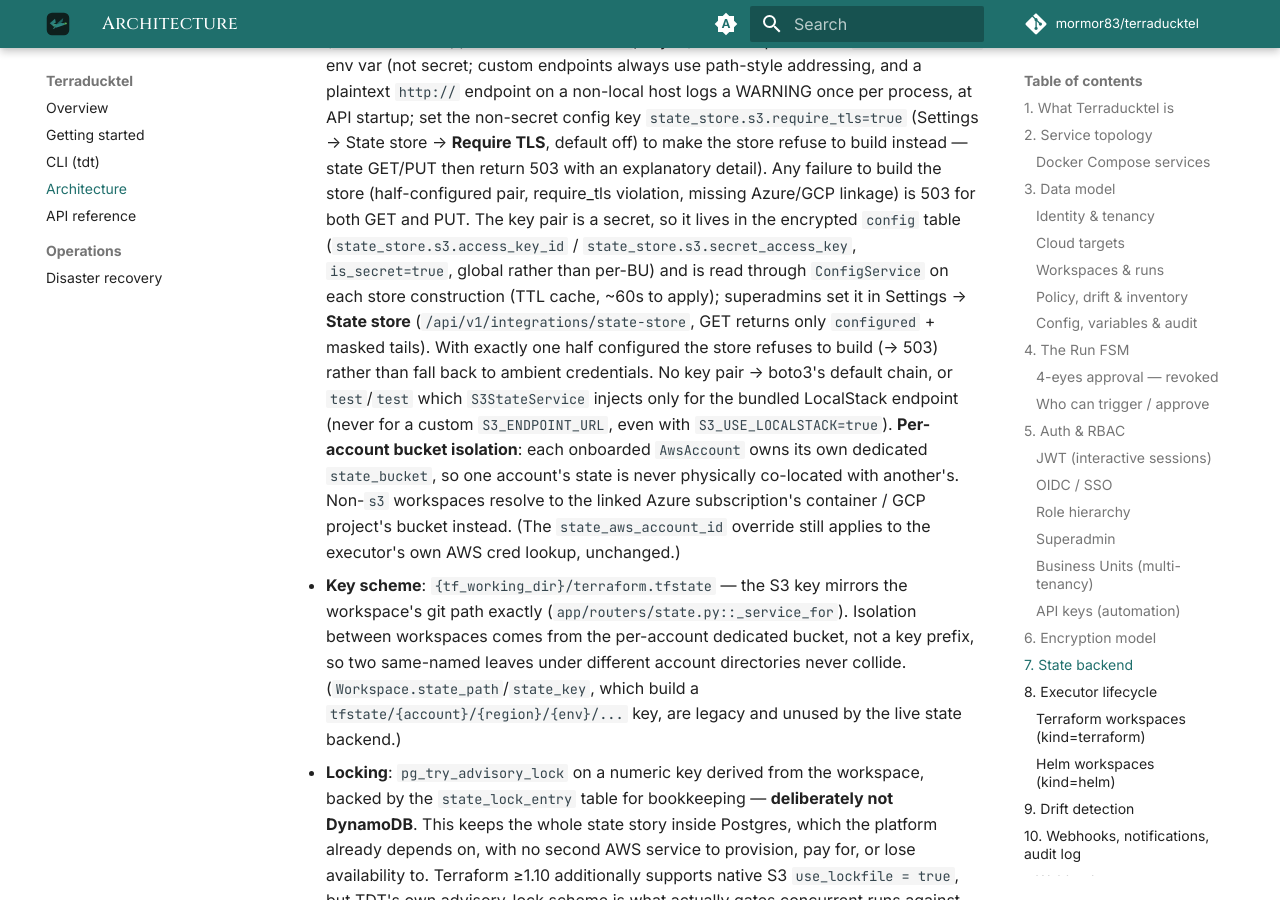
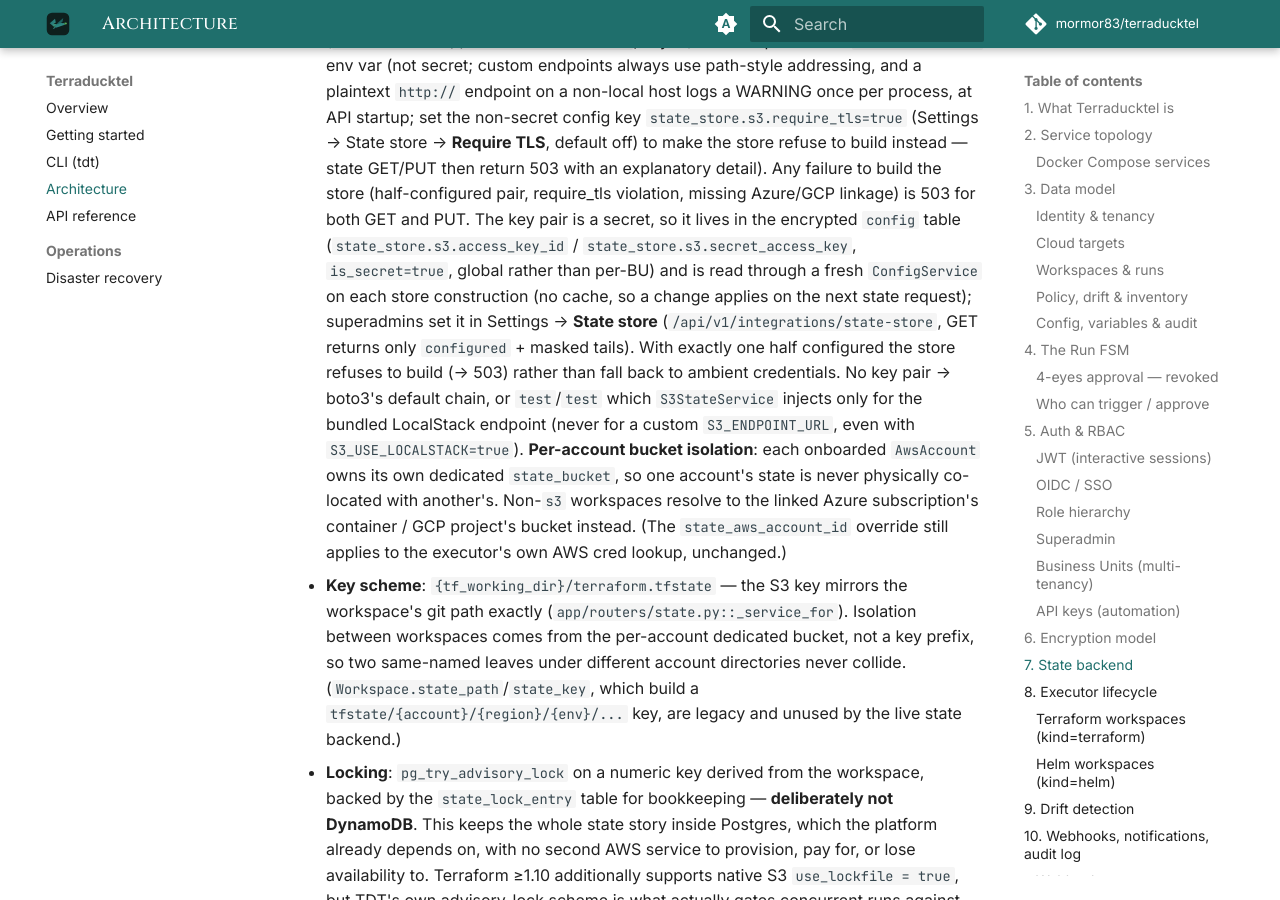
Before and after one commit to mormor83/terraducktel, an MkDocs documentation site: the page built from docs/ARCHITECTURE.md, in a window 1280 px wide and 900 px high, scrolled down 11795 px. Built offline with MkDocs 1.6.1 and Material for MkDocs 9.7.7, drawn with Linux system fonts in a browser that asks for light colours; comment, search, counter and statistics services are not loaded.

Commit message:
docs: correct state-store config caching note and document Require TLS
ARCHITECTURE.md claimed the fallback key pair goes through ConfigService's
~60s TTL cache, but _svc() builds a fresh ConfigService per call, so changes
apply immediately. ONBOARDING.md is where operators meet the http:// warning,
so it should also point at the new opt-in refusal toggle.

Co-Authored-By: Claude Opus 5.5 <noreply@anthropic.com>

```diff
--- a/docs/ARCHITECTURE.md
+++ b/docs/ARCHITECTURE.md
@@ -408,8 +408,8 @@ behind the API.
   Azure/GCP linkage) is 503 for both GET and PUT. The key pair is a secret, so it
   lives in the encrypted `config` table (`state_store.s3.access_key_id` /
   `state_store.s3.secret_access_key`, `is_secret=true`, global rather than
-  per-BU) and is read through `ConfigService` on each store construction
-  (TTL cache, ~60s to apply); superadmins set it in Settings → **State
+  per-BU) and is read through a fresh `ConfigService` on each store construction
+  (no cache, so a change applies on the next state request); superadmins set it in Settings → **State
   store** (`/api/v1/integrations/state-store`, GET returns only
   `configured` + masked tails). With exactly one half configured the store
   refuses to build (→ 503) rather than fall back to ambient credentials. No
```
Also changed, not shown: docs/ONBOARDING.md (+3 -0 lines).
